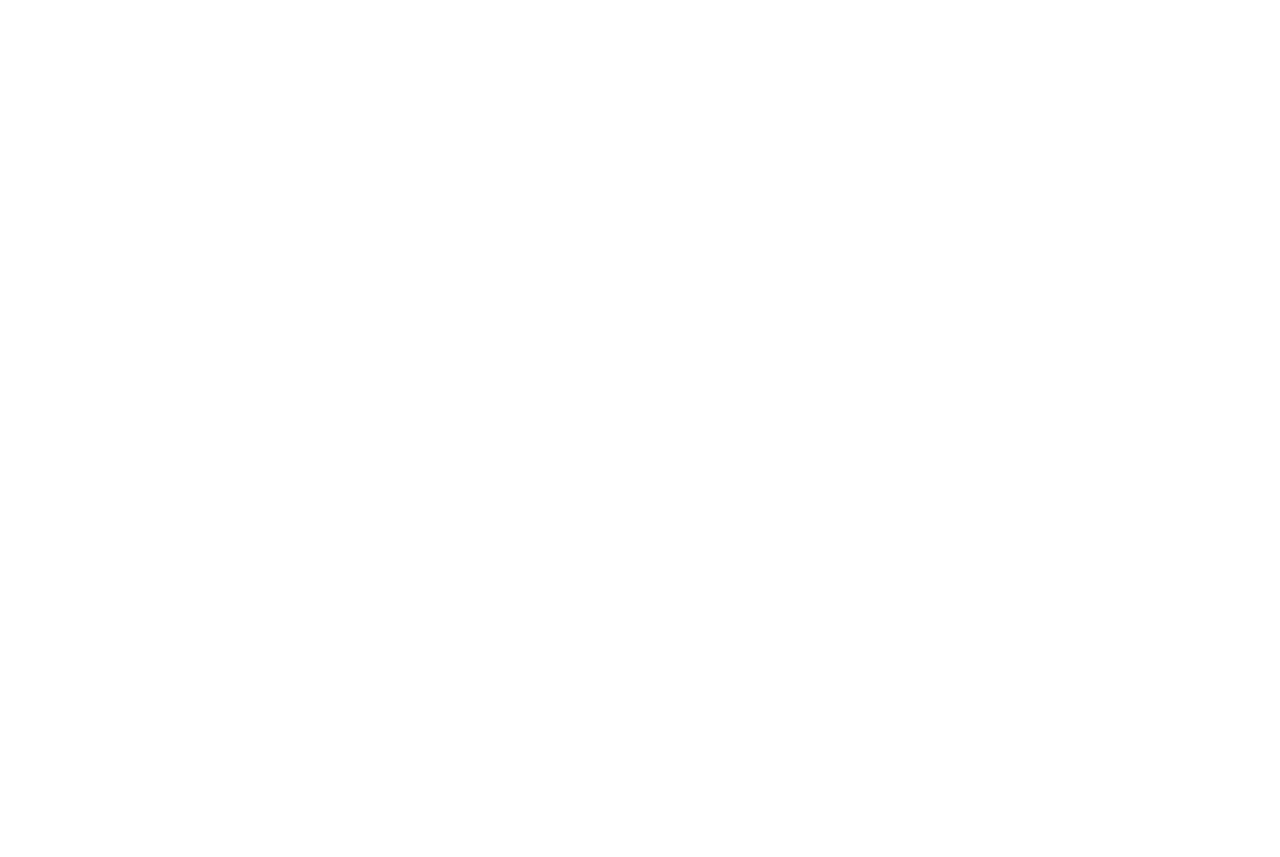
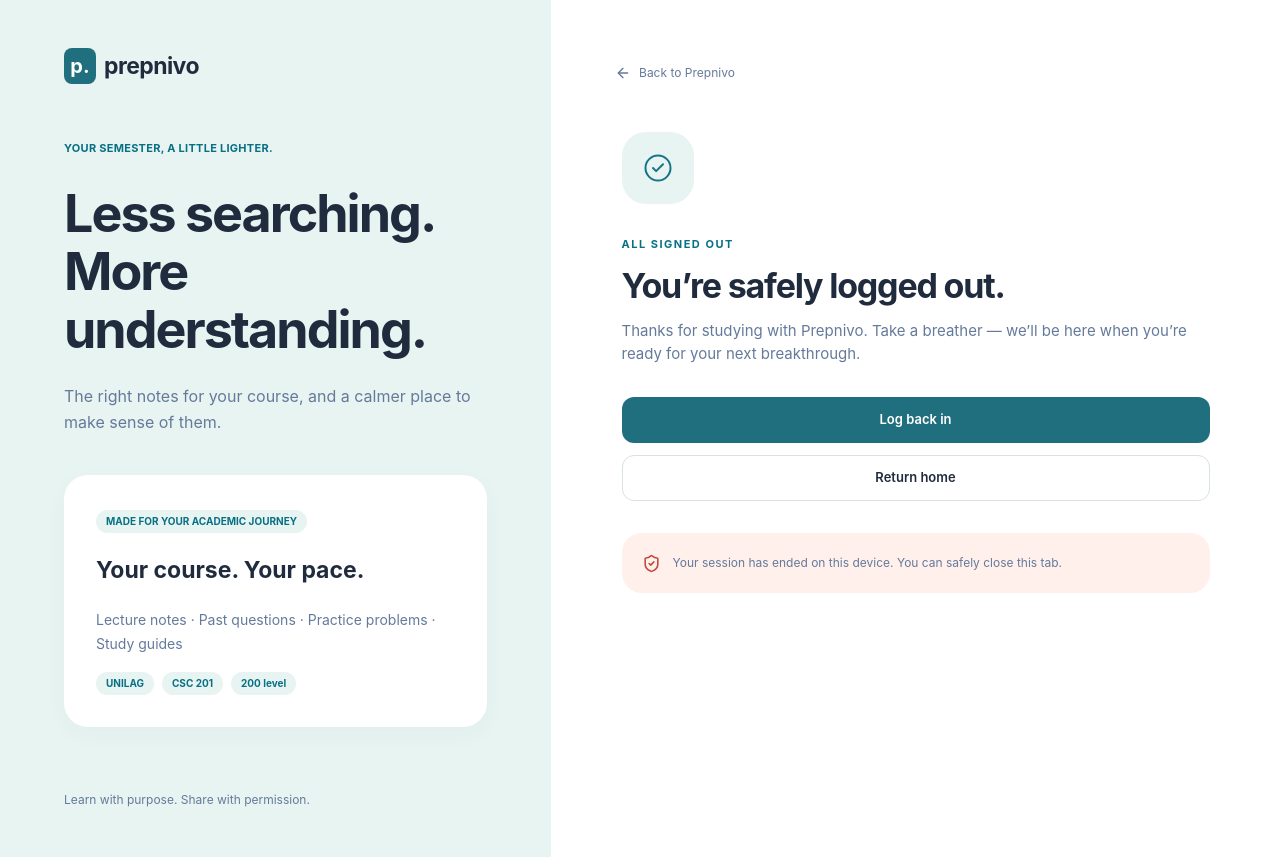
Before and after one commit to PrepNivo/prepnivo-frontend, a React (Vite) app: page /logout in a window 1280 px wide. Before the commit this address had no page. Before the commit the page ends 800 px from the top, so only its background shows below. Built offline with nearby package versions, Linux system fonts and the light colour scheme.

Commit message:
Worked on Logout Page

```diff
--- a/src/App.jsx
+++ b/src/App.jsx
@@ -9,6 +9,7 @@
 import Profilepage from './pages/Profile.jsx'
 import SettingsPage from './pages/Settings.jsx'
 import PremiumPage from './pages/Premium.jsx'
+import LogoutPage from './pages/Logout.jsx'
 
 function App() {
   return (
@@ -26,11 +27,9 @@
           <Route path ="profile" element={<Profilepage/>}/>
           <Route path ="settings" element ={<SettingsPage/>}/>
           <Route path ="premium" element ={<PremiumPage/>}/>
-
+        </Route>
         <Route path="*" element={<h1>404 - Page Not Found</h1>} />
-
-
-        </Route>
+        <Route path='/logout' element ={<LogoutPage/>}/>
       </Routes>
     </BrowserRouter>
   )
--- /dev/null
+++ b/src/pages/Logout.jsx
@@ -0,0 +1,138 @@
+import React from "react";
+import { ArrowLeft, CheckCircle2, ShieldCheck } from "lucide-react";
+import { Link } from "react-router-dom";
+
+export default function LogoutPage() {
+  return (
+    <div className="min-h-screen flex flex-col lg:flex-row bg-white font-sans">
+
+      {/* Left panel */}
+      <section className="hidden lg:block w-full lg:w-[43.05%] bg-[#e8f4f1] px-8 sm:px-12 lg:px-16 py-8 lg:py-12 flex flex-col">
+
+        {/* Logo */}
+        <div className="flex items-center gap-2">
+          <div className="w-8 h-9 rounded-lg bg-[#206f7e] flex items-center justify-center text-white font-bold text-xl">
+            p.
+          </div>
+          <span className="text-[23px] font-bold tracking-tight text-[#202b3e]">
+            prepnivo
+          </span>
+        </div>
+
+        {/* Hero content */}
+        <div className="mt-16 lg:mt-[56px]">
+          <p className="text-[11px] font-bold text-[#087084] uppercase tracking-wide mb-7">
+            Your semester, a little lighter.
+          </p>
+
+          <h1 className="text-[42px] sm:text-[52px] leading-[1.12] font-bold tracking-[-2px] text-[#202b3e] max-w-[470px]">
+            Less searching.
+            <br />
+            More
+            <br />
+            understanding.
+          </h1>
+
+          <p className="mt-6 text-[16px] leading-[26px] text-[#657a9b] max-w-[490px]">
+            The right notes for your course, and a calmer place to make
+            sense of them.
+          </p>
+        </div>
+
+        {/* Course card */}
+        <div className="mt-10 lg:mt-10 bg-white rounded-[24px] p-7 sm:p-8 shadow-[0_8px_25px_rgba(30,70,70,0.03)] max-w-[492px]">
+          <span className="inline-block bg-[#e8f4f1] text-[#087084] rounded-full px-2.5 py-1 text-[10px] font-bold uppercase">
+            Made for your academic journey
+          </span>
+
+          <h2 className="text-[23px] font-bold text-[#202b3e] mt-5">
+            Your course. Your pace.
+          </h2>
+
+          <p className="mt-5 text-[14px] text-[#657a9b] leading-6">
+            Lecture notes · Past questions · Practice problems · Study guides
+          </p>
+
+          <div className="flex flex-wrap gap-2 mt-4">
+            {["UNILAG", "CSC 201", "200 level"].map((item) => (
+              <span
+                key={item}
+                className="bg-[#e8f4f1] text-[#087084] rounded-full px-2.5 py-1 text-[10px] font-bold"
+              >
+                {item}
+              </span>
+            ))}
+          </div>
+        </div>
+
+        {/* Footer */}
+        <p className="mt-16 lg:mt-16 text-[12px] text-[#657a9b]">
+          Learn with purpose. Share with permission.
+        </p>
+      </section>
+
+      {/* Right panel */}
+      <section className="w-full lg:w-[56.95%] px-8 sm:px-12 lg:px-16 py-12 lg:py-16 flex flex-col">
+
+        {/* Back link */}
+        <Link to="/" className="flex items-center gap-2 text-[12px] text-[#657a9b] hover:text-[#206f7e]
+        transition-colors w-fit"
+        >
+          <ArrowLeft size={16} strokeWidth={2} />
+          Back to Prepnivo
+        </Link>
+
+        {/* Logout content */}
+        <div className="w-full max-w-[588px] mx-auto mt-10 lg:mt-[50px]">
+
+          {/* Success icon */}
+          <div className="w-[72px] h-[72px] rounded-[24px] bg-[#e8f4f1] flex items-center justify-center">
+            <CheckCircle2
+              size={30}
+              strokeWidth={1.6}
+              className="text-[#167487]"
+            />
+          </div>
+
+          <p className="mt-8 text-[11px] font-bold tracking-[1.5px] uppercase text-[#087084]">
+            All signed out
+          </p>
+
+          <h2 className="mt-3 text-[30px] sm:text-[34px] leading-tight font-bold tracking-[-1.2px] text-[#202b3e]">
+            You’re safely logged out.
+          </h2>
+
+          <p className="mt-3 text-[15px] leading-[23px] text-[#657a9b]">
+            Thanks for studying with Prepnivo. Take a breather — we’ll be
+            here when you’re ready for your next breakthrough.
+          </p>
+
+          {/* Actions */}
+          <div className="flex flex-col gap-3 mt-8">
+            <Link to="/login" className="h-[46px] rounded-xl bg-[#206f7e] hover:bg-[#185e6b]
+            transition-colors text-white text-[13px] font-semibold flex items-center justify-center">
+              Log back in
+            </Link>
+
+            <Link to="/" className="h-[46px] rounded-xl border border-[#d8e2e3] hover:bg-[#f8fbfa]
+            transition-colors text-[#202b3e] text-[13px] font-semibold flex items-center justify-center">
+              Return home
+            </Link>
+          </div>
+
+          {/* Session notice */}
+          <div className="mt-8 min-h-[60px] rounded-[20px] bg-[#fff0ec] px-5 py-4 flex items-center gap-3">
+            <ShieldCheck
+              size={19}
+              className="text-[#c3483d] shrink-0"
+            />
+            <p className="text-[12px] leading-5 text-[#657a9b]">
+              Your session has ended on this device. You can safely close
+              this tab.
+            </p>
+          </div>
+        </div>
+      </section>
+    </div>
+  );
+}
```
Also changed, not shown: src/pages/Settings.jsx (+2 -9 lines).
